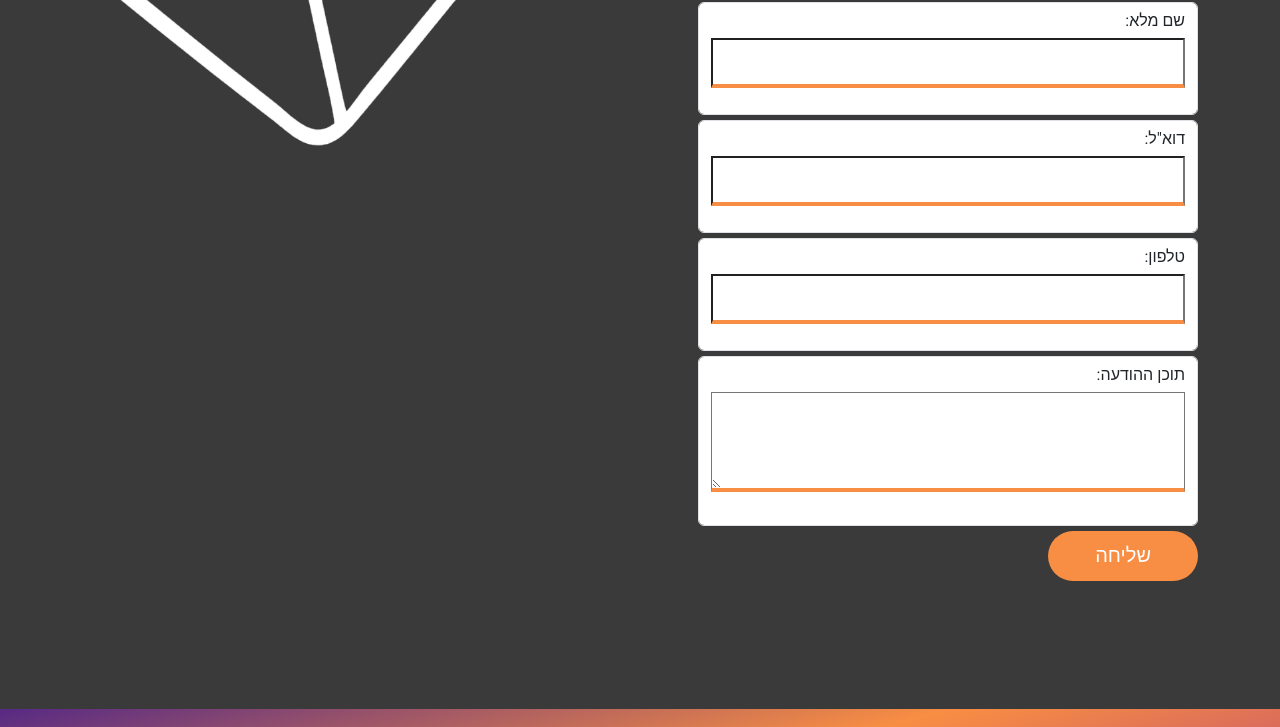
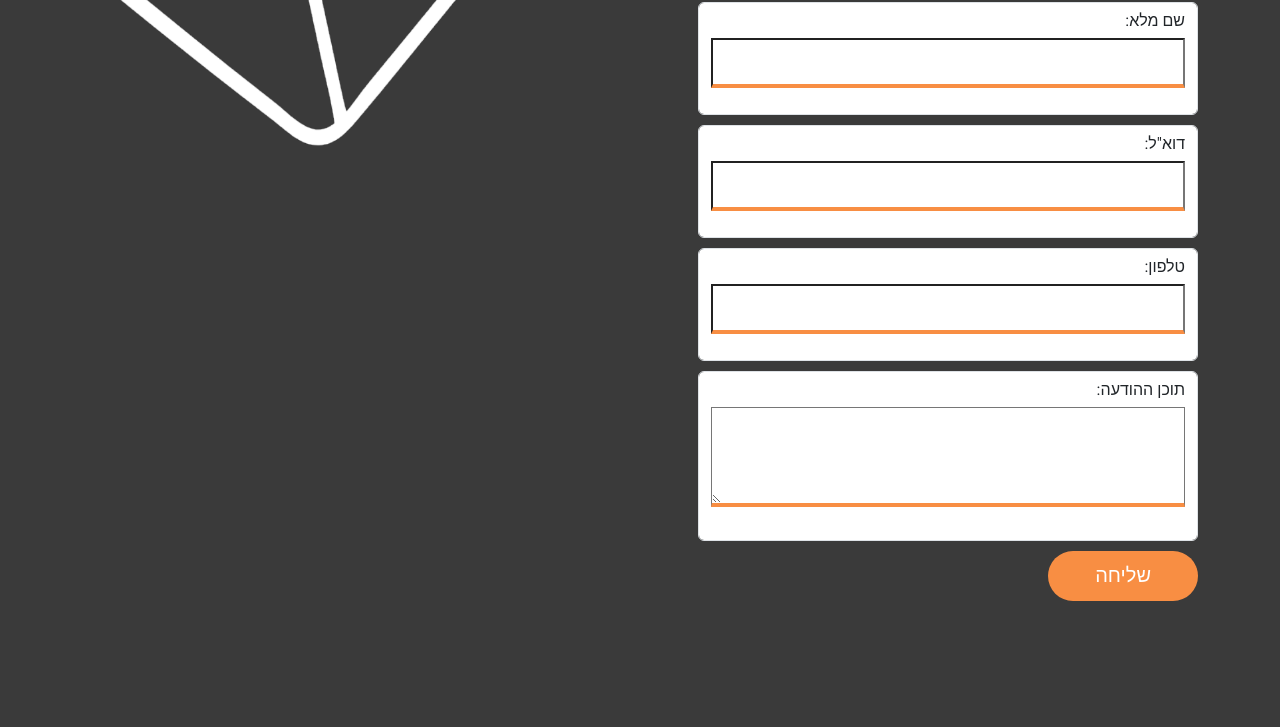
Before and after one commit to hadas2018/HadasCohenPortfolio, a plain HTML site: page index.html in a window 1280 px wide. Shown: the part 3750-4477 px from the top of the page. Drawn offline with nearby package versions, Linux system fonts and the light colour scheme.

Commit message:
Update and verification of the contact form

```diff
--- a/css/style.scss
+++ b/css/style.scss
@@ -263,7 +263,7 @@ input.error, textarea.error {
 }
 .form-control {
   position: relative;
-  margin-bottom: 5px;
+  margin-bottom: 10px;
 }
 
 input,
```
Also changed, not shown: css/style.css, 1 other file.
